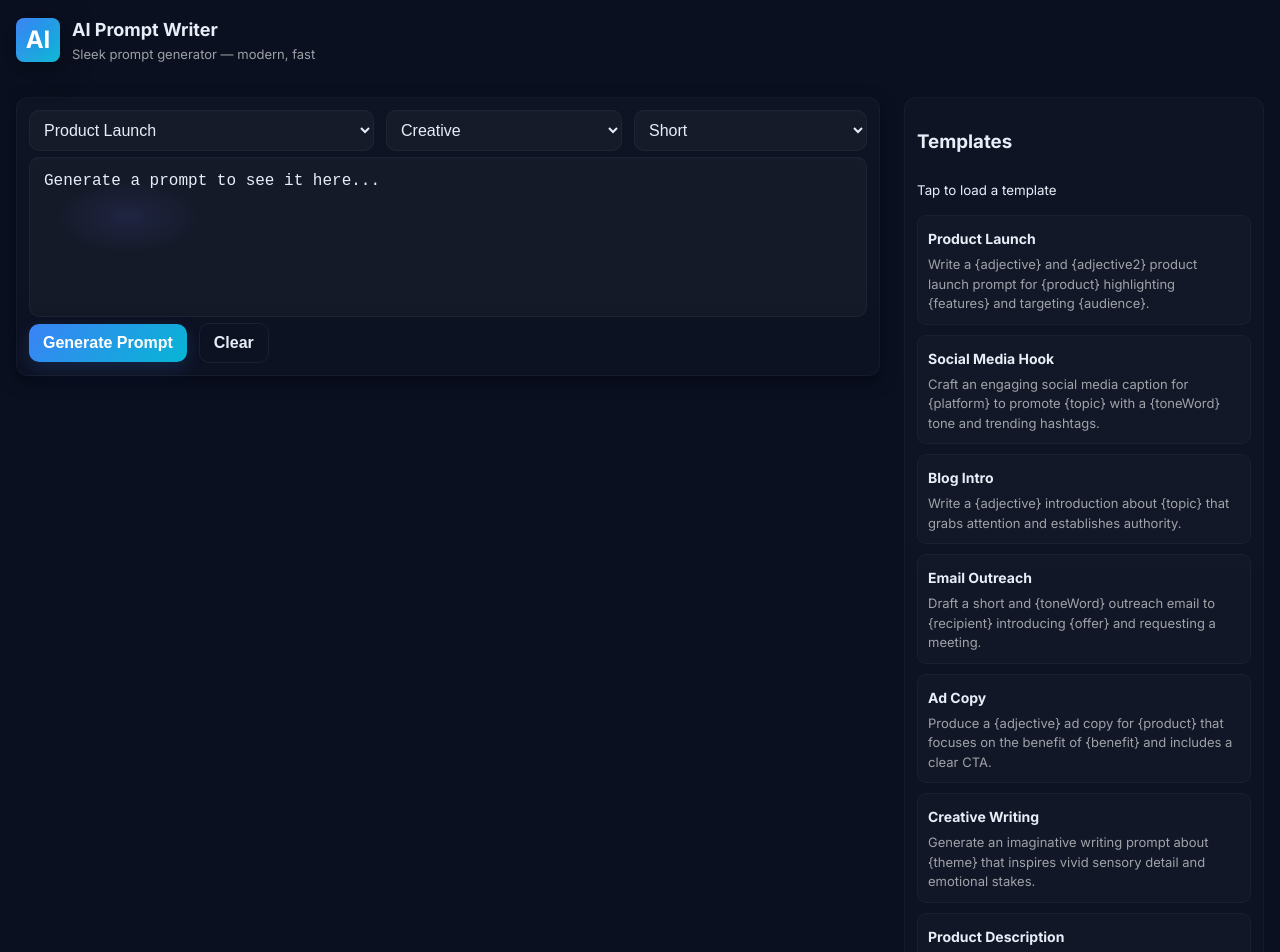
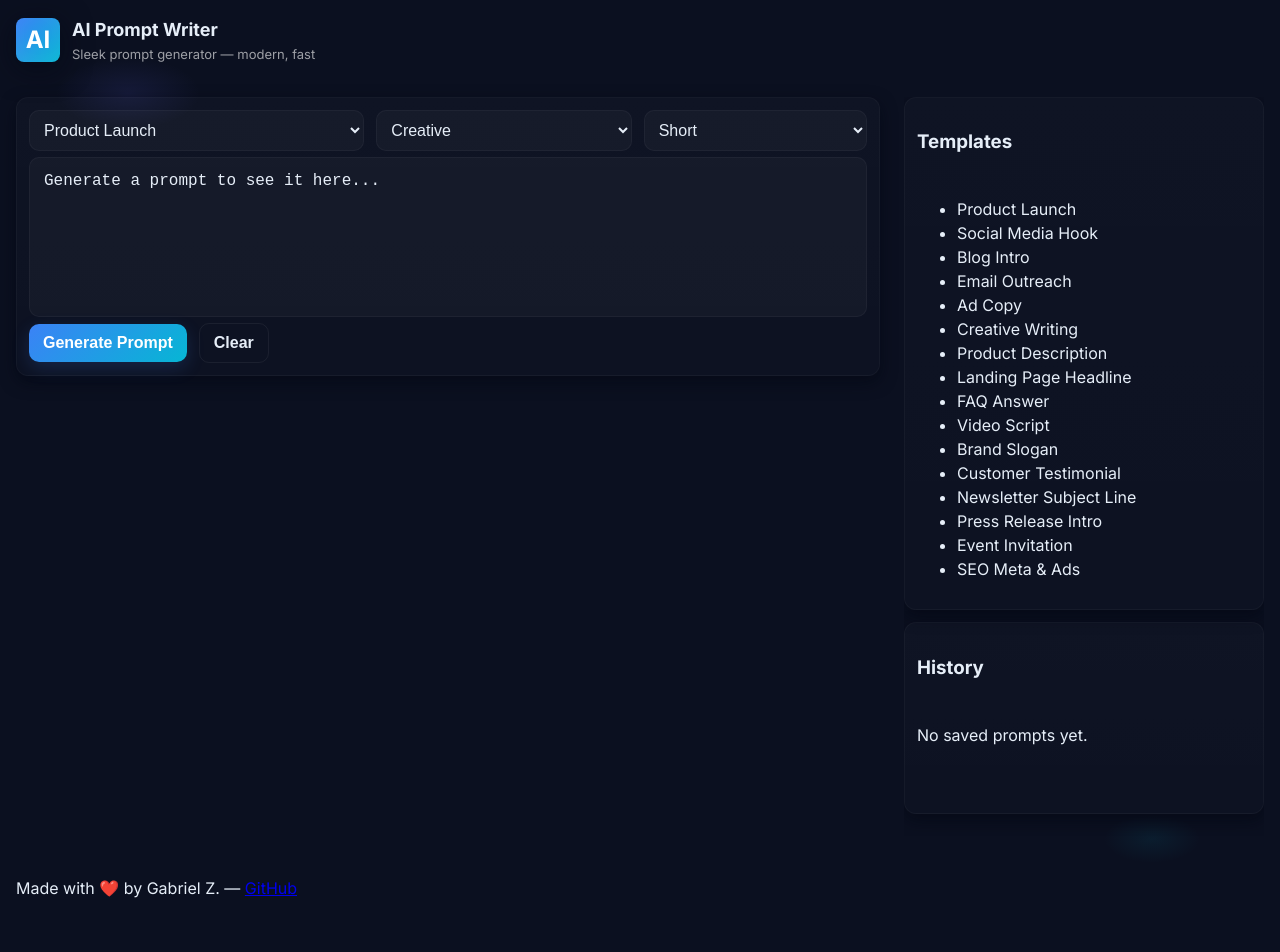
Before and after one commit to gabezigo/AiPromptGenerator, a React (Create React App) app: page / in a window 1280 px wide. Shown: the top 952 px of the page. Built offline with nearby package versions, Linux system fonts and the light colour scheme; the HTML template or start-up script is replaced by a standard one.

Commit message:
Update App.js

```diff
--- a/src/App.js
+++ b/src/App.js
@@ -349,6 +349,18 @@ export default function App() {
             <option value="creative">Creative</option>
             <option value="formal">Formal</option>
             <option value="casual">Casual</option>
+            <option value="friendly">Friendly</option>
+            <option value="professional">Professional</option>
+            <option value="playful">Playful</option>
+            <option value="warm">Warm</option>
+            <option value="enthusiastic">Enthusiastic</option>
+            <option value="optimistic">Optimistic</option>
+            <option value="serious">Serious</option>
+            <option value="humorous">Humorous</option>
+            <option value="sarcastic">Sarcastic</option>
+            <option value="dramatic">Dramatic</option>
+            <option value="informative">Informative</option>
+            <option value="sincere">Sincere</option>
           </select>
 
           <select className="select" value={length} onChange={(e) => setLength(e.target.value)}>
@@ -398,63 +410,50 @@ export default function App() {
       <aside className="sidebar" aria-label="Templates and history">
         <div className="panel templatesPanel">
           <h3>Templates</h3>
-          <small>Tap to load a template</small>
-          <div className="templates">
+          <ul className="templateList">
             {TEMPLATES.map((t) => (
-              <div
+              <li
                 key={t.title}
-                className="template"
+                className={`templateItem ${
+                  selectedTemplate.title === t.title ? 'active' : ''
+                }`}
                 onClick={() => loadTemplate(t)}
                 tabIndex={0}
-                role="button"
+                onKeyDown={(e) => e.key === 'Enter' && loadTemplate(t)}
               >
-                <strong>{t.title}</strong>
-                <p>{t.templates[0]}</p>
-              </div>
+                {t.title}
+              </li>
             ))}
-          </div>
+          </ul>
         </div>
 
         <div className="panel historyPanel">
           <h3>History</h3>
-          <small>{history.length} saved</small>
-          <div className="historyList">
-            {history.length ? (
-              history.map((h) => (
-                <div
-                  key={h.id}
-                  className="historyItem"
-                  onClick={() => setResult(h.prompt)}
-                  tabIndex={0}
-                  role="button"
+          {history.length === 0 && <p>No saved prompts yet.</p>}
+          <ul className="historyList">
+            {history.map(({ id, title, prompt }) => (
+              <li key={id} className="historyItem" title={prompt}>
+                <button
+                  className="historyLoadBtn"
+                  onClick={() => setResult(prompt)}
+                  aria-label={`Load prompt from ${title}`}
                 >
-                  <strong>{h.title}</strong>
-                  <p className="truncate">{h.prompt}</p>
-                </div>
-              ))
-            ) : (
-              <p>No saved prompts yet — generate one!</p>
-            )}
-          </div>
-
-          {history.length > 0 && (
-            <div className="historyActions">
-              <button
-                className="btn small"
-                onClick={() => {
-                  navigator.clipboard.writeText(history.map((h) => h.prompt).join('\n---\n'));
-                  alert('All prompts copied!');
-                }}
-              >
-                Copy All
-              </button>
-              <button className="btn small transparent" onClick={() => setHistory([])}>
-                Clear History
-              </button>
-            </div>
-          )}
+                  {title}: {prompt.slice(0, 40)}...
+                </button>
+              </li>
+            ))}
+          </ul>
         </div>
       </aside>
+
+      <footer className="footer">
+        <p>
+          Made with ❤️ by Gabriel Z. —{' '}
+          <a href="https://github.com/yourusername" target="_blank" rel="noreferrer">
+            GitHub
+          </a>
+        </p>
+      </footer>
     </div>
   );
 }
```
